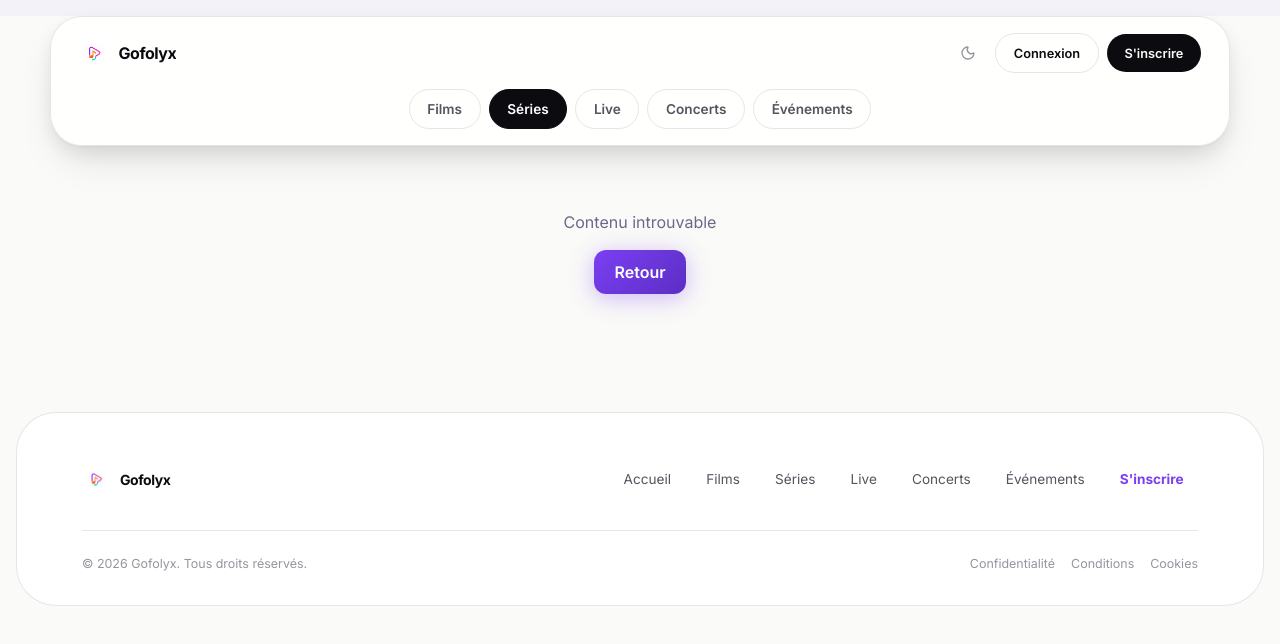
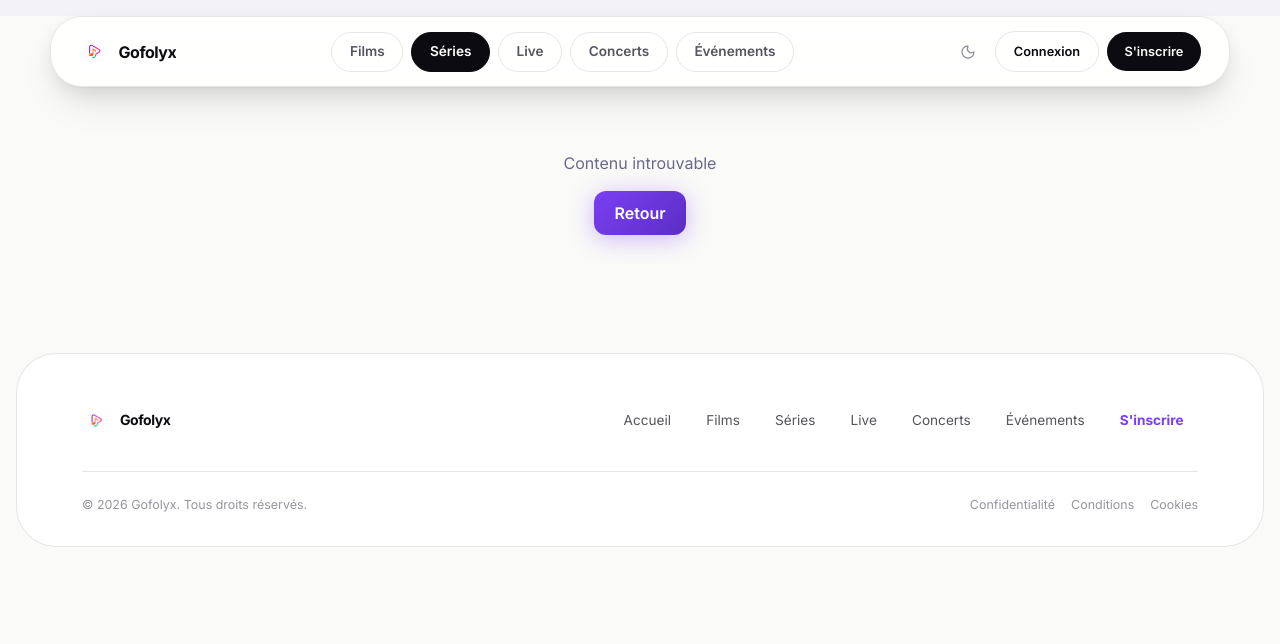
Before and after one commit to bako110/stream_web, a React (Vite) app: page /explore/series/1 in a window 1280 px wide. Shown: the top 644 px of the page. Built offline with nearby package versions, Linux system fonts and the light colour scheme; no server answers.

Commit message:
Explore header: logo, categories et actions sur une seule ligne
Co-Authored-By: Claude Sonnet 5.5 <noreply@anthropic.com>

```diff
--- a/src/components/layout/ExploreLayout.tsx
+++ b/src/components/layout/ExploreLayout.tsx
@@ -31,6 +31,14 @@ export function ExploreLayout() {
             <span className="xp-display text-base">Gofolyx</span>
           </Link>
 
+          <nav className="xp-tabs">
+            {NAV_LINKS.map(({ to, label }) => (
+              <NavLink key={to} to={to} className={({ isActive }) => `xp-tab${isActive ? ' is-active' : ''}`}>
+                {label}
+              </NavLink>
+            ))}
+          </nav>
+
           <div className="xp-header-actions">
             <button onClick={toggle} className="inline-flex items-center justify-center xp-icon-btn" title={isDark ? 'Mode clair' : 'Mode sombre'}>
               {isDark ? <Sun size={16} /> : <Moon size={16} />}
@@ -51,16 +59,6 @@ export function ExploreLayout() {
               </>
             )}
           </div>
-        </div>
-
-        <div className="xp-container">
-          <nav className="xp-tabs">
-            {NAV_LINKS.map(({ to, label }) => (
-              <NavLink key={to} to={to} className={({ isActive }) => `xp-tab${isActive ? ' is-active' : ''}`}>
-                {label}
-              </NavLink>
-            ))}
-          </nav>
         </div>
       </header>
 
--- a/src/components/layout/explore.css
+++ b/src/components/layout/explore.css
@@ -103,18 +103,19 @@
 .xp-header .xp-container { max-width: none; padding-left: 1.25rem; padding-right: 1.25rem; }
 @media (min-width: 640px) { .xp-header .xp-container { padding-left: 1.75rem; padding-right: 1.75rem; } }
 .xp-header-top {
-  display: none;
+  display: flex;
   align-items: center;
   justify-content: space-between;
-  padding-top: 1rem;
-  padding-bottom: 1rem;
+  padding-top: 0;
+  padding-bottom: 0;
   gap: 1rem;
 }
-.xp-header-brand { display: flex; align-items: center; gap: 0.6rem; min-width: 0; }
+@media (min-width: 640px) { .xp-header-top { padding-top: 0.9rem; padding-bottom: 0.9rem; } }
+.xp-header-brand { display: none; align-items: center; gap: 0.6rem; flex-shrink: 0; }
 .xp-header-brand span { overflow: hidden; text-overflow: ellipsis; white-space: nowrap; }
-.xp-header-actions { display: flex; align-items: center; gap: 0.5rem; flex-shrink: 0; }
+.xp-header-actions { display: none; align-items: center; gap: 0.5rem; flex-shrink: 0; }
 /* Sur mobile : toute la rangée logo + actions est masquée, seules les catégories restent. */
-@media (min-width: 640px) { .xp-header-top { display: flex; } }
+@media (min-width: 640px) { .xp-header-brand, .xp-header-actions { display: flex; } }
 .xp-icon-btn {
   width: 38px; height: 38px; border-radius: 999px;
   color: var(--xp-text-3);
@@ -130,11 +131,13 @@
   padding-top: 1rem;
   padding-bottom: 1rem;
   scrollbar-width: none;
+  flex: 1 1 auto;
+  min-width: 0;
 }
 /* Centré quand ça tient ; reste défilable (sans rogner le début) quand ça déborde. */
 .xp-tabs > :first-child { margin-left: auto; }
 .xp-tabs > :last-child  { margin-right: auto; }
-@media (min-width: 640px) { .xp-tabs { padding-top: 0; } }
+@media (min-width: 640px) { .xp-tabs { padding-top: 0; padding-bottom: 0; } }
 .xp-tabs::-webkit-scrollbar { display: none; }
 .xp-tab {
   flex-shrink: 0;
```
